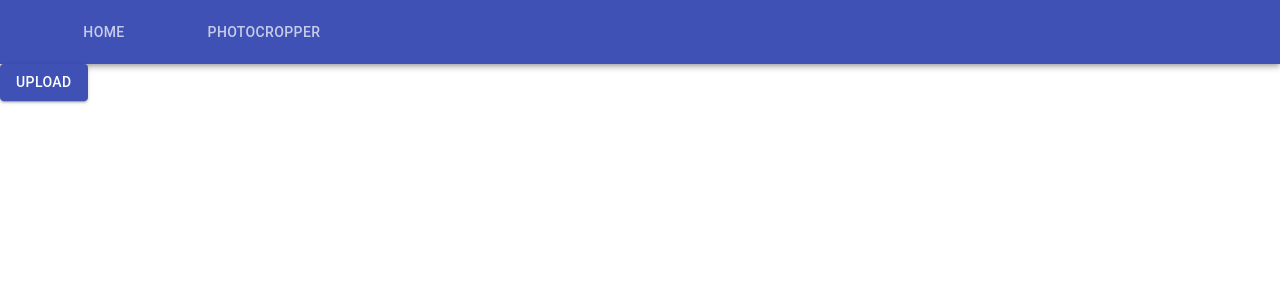
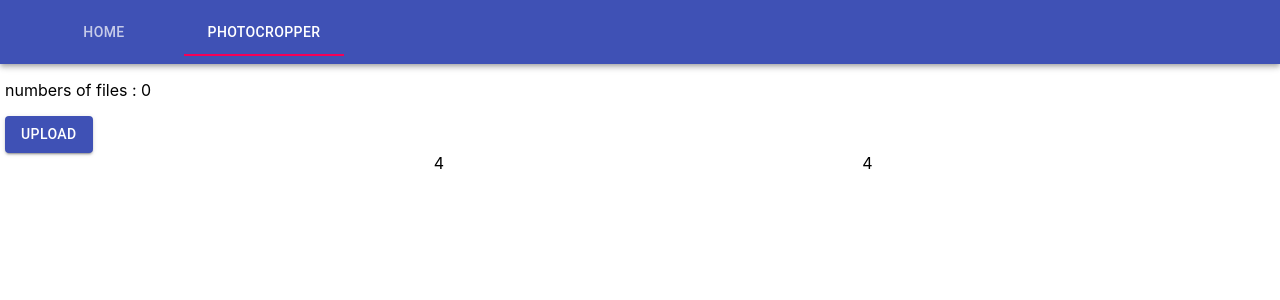
Before and after one commit to rasmusglintborg/photocropper, a React (Create React App) app: page /PhotoCropper in a window 1280 px wide. Shown: the top 300 px of the page. Built offline with nearby package versions, Linux system fonts and the light colour scheme.

Commit message:
Fixed navigation, added file upload and photolist.

```diff
--- a/src/App.js
+++ b/src/App.js
@@ -1,4 +1,4 @@
-import React from "react";
+import React, { useState, useEffect } from "react";
 import "./App.css";
 import { Home } from "./views/Home";
 import { PhotoCropper } from "./views/PhotoCropper";
@@ -6,12 +6,32 @@ import { AppBar, Toolbar, Tab, Tabs } from "@material-ui/core";
 import { BrowserRouter, Route, Switch, Link } from "react-router-dom";
 
 function App() {
+  const [tabValue, setTabValue] = useState(0);
+  const handleTabChange = (event, tabValue) => {
+    setTabValue(tabValue);
+  };
+  function setActiveTab() {
+    let page = window.location.pathname;
+    switch (page) {
+      case "/":
+        setTabValue(0);
+        break;
+      case "/PhotoCropper":
+        setTabValue(1);
+        break;
+      default:
+        setTabValue(0);
+    }
+  }
+  useEffect(() => {
+    setActiveTab();
+  });
   return (
     <div>
       <BrowserRouter>
         <AppBar position="static">
           <Toolbar>
-            <Tabs>
+            <Tabs value={tabValue} onChange={handleTabChange}>
               <Tab label="Home" to="/" component={Link} />
               <Tab label="PhotoCropper" to="/PhotoCropper" component={Link} />
             </Tabs>
@@ -26,5 +46,4 @@ function App() {
     </div>
   );
 }
-
 export default App;
--- /dev/null
+++ b/src/components/PhotoList.js
@@ -0,0 +1,37 @@
+import React from "react";
+
+import { makeStyles } from "@material-ui/core/styles";
+
+import GridList from "@material-ui/core/GridList";
+import GridListTile from "@material-ui/core/GridListTile";
+
+const useStyles = makeStyles(theme => ({
+  root: {
+    display: "flex",
+    flexWrap: "wrap",
+    justifyContent: "space-around",
+    overflow: "hidden",
+    backgroundColor: theme.palette.background.paper
+  },
+  gridList: {
+    width: 500,
+    height: 850
+  }
+}));
+const imageConveter = file => {
+  return URL.createObjectURL(file);
+};
+export const PhotoList = props => {
+  const classes = useStyles();
+  return (
+    <div className={classes.root}>
+      <GridList cellHeight={160} className={classes.gridList} cols={3}>
+        {props.images.map((item, index) => (
+          <GridListTile key={index} cols={item.cols || 1}>
+            <img src={imageConveter(item)} alt={item.name} />
+          </GridListTile>
+        ))}
+      </GridList>
+    </div>
+  );
+};
--- a/src/views/PhotoCropper.js
+++ b/src/views/PhotoCropper.js
@@ -1,15 +1,26 @@
-import React from "react";
+import React, { useState } from "react";
 import Button from "@material-ui/core/Button";
+import Grid from "@material-ui/core/Grid";
+import { PhotoList } from "../components/PhotoList";
+export const PhotoCropper = () => {
+  const initialValue = [];
+  const [images, setImages] = useState(initialValue);
 
-export const PhotoCropper = () => {
+  const fileHandler = e => {
+    const imageArray = Array.from(e.target.files);
+    setImages(images.concat(imageArray));
+  };
+
   return (
-    <div>
+    <div style={{ marginTop: "5px", marginLeft: "5px", marginRight: "5px" }}>
+      <p>numbers of files : {images.length}</p>
       <input
         accept="image/*"
         style={{ display: "none" }}
         id="contained-button-file"
         multiple
         type="file"
+        onChange={fileHandler}
       />
 
       <label htmlFor="contained-button-file">
@@ -17,6 +28,19 @@ export const PhotoCropper = () => {
           Upload
         </Button>
       </label>
+      <Grid container spacing={2}>
+        <Grid item xs={4}>
+          <div>
+            <PhotoList images={images}></PhotoList>
+          </div>
+        </Grid>
+        <Grid item xs={4}>
+          <div>4</div>
+        </Grid>
+        <Grid item xs={4}>
+          <div>4</div>
+        </Grid>
+      </Grid>
     </div>
   );
 };
```
